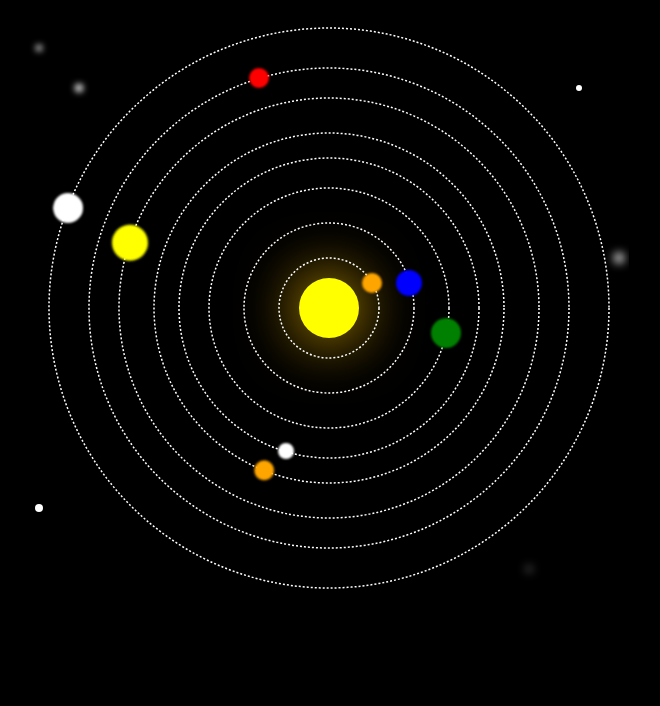
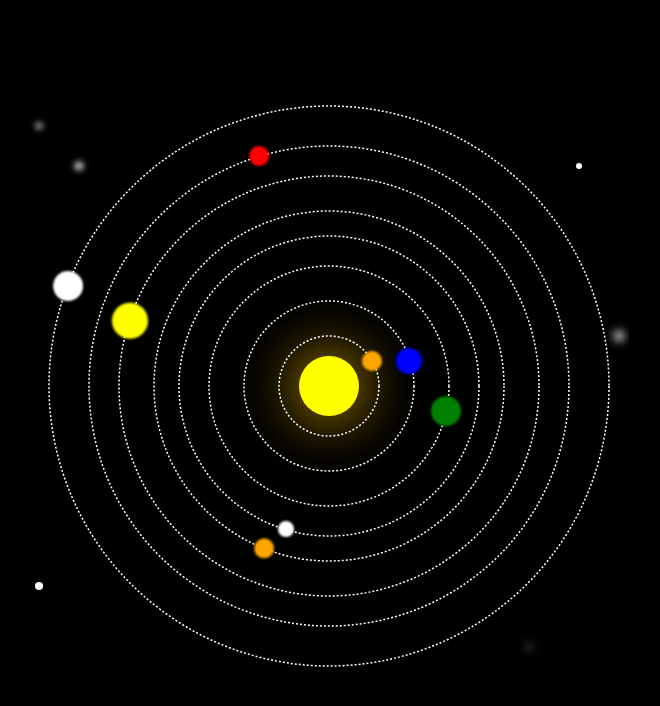
Before and after one commit to bnjn/solar-system, a plain HTML site: page index.html in a window 1280 px wide. Shown: the whole page, without its empty margins (311-971 px from the left). Drawn offline with Linux system fonts and the light colour scheme.

Commit message:
Update styles.css

```diff
--- a/css/styles.css
+++ b/css/styles.css
@@ -1,5 +1,14 @@
 * {
     box-sizing: border-box;
+}
+
+.flexbox {
+    display: flex;
+    justify-content: center;
+    align-items: center;
+    margin: auto;
+    width: 95vw;
+    height: 95vh;
 }
 
 .svgcontainer {
```
